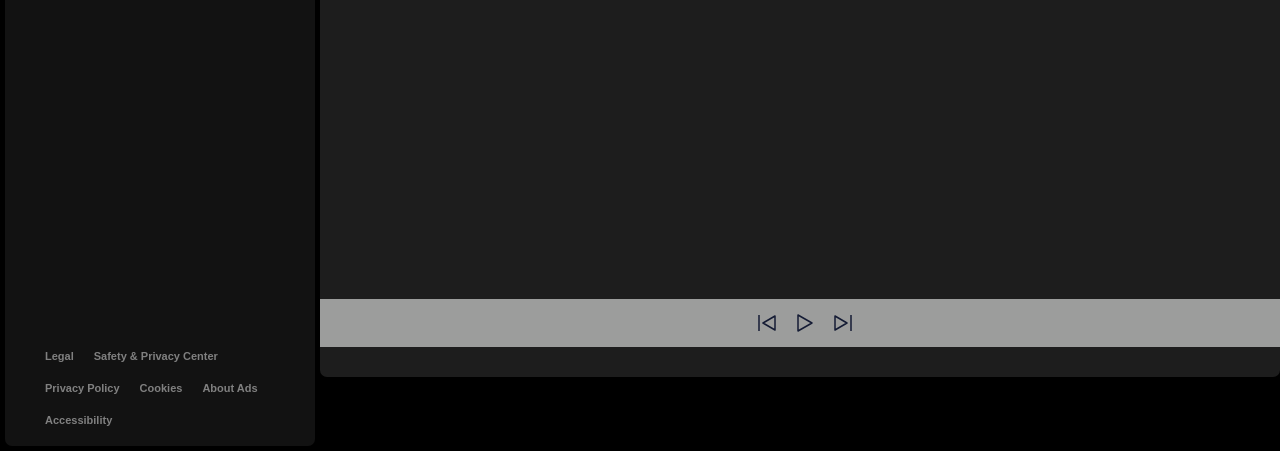
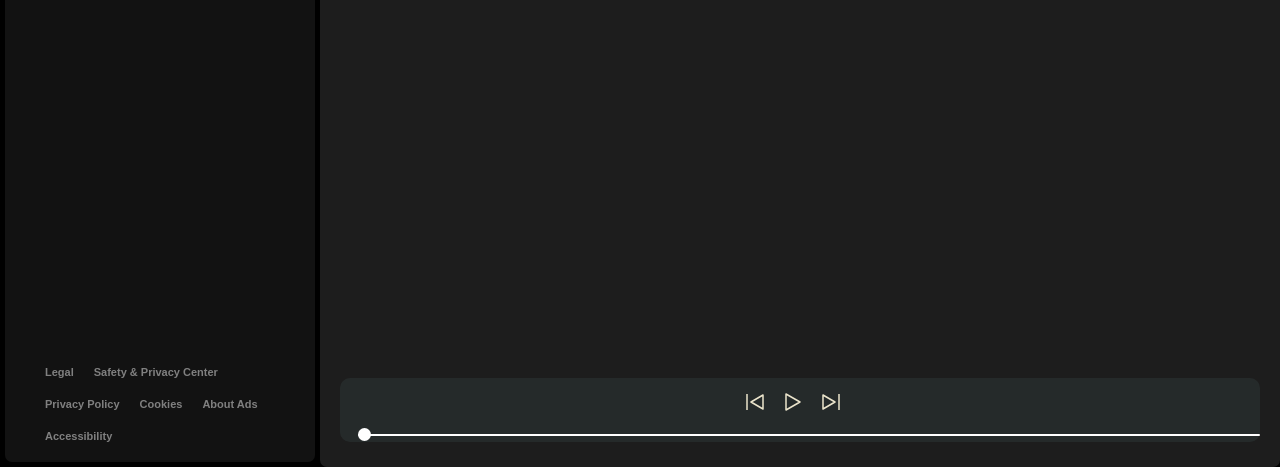
Before and after one commit to alkahaf/Spotify_Clone, a plain HTML site: page index.html in a window 1280 px wide. Shown: the part 328-800 px from the top of the page. Drawn offline with Linux system fonts and the light colour scheme; no server answers.

Commit message:
design seekbar

```diff
--- a/index.html
+++ b/index.html
@@ -271,7 +271,13 @@
                         </svg></button>
                 </div>
             </div>
+            <div class="playbarcontainer">
                 <div class="playbar">
+                    <div class="seekbar">
+                        <div class="circleimg">
+
+                        </div>
+                    </div>
                     <div class="songinfo"></div>
                     <div class="songbutton">
                         <img src="img/prevsong.svg" alt="">
@@ -281,6 +287,8 @@
                     </div>
                 </div>
             </div>
+
+        </div>
     </div>
     </div>
     <script src="script.js"></script>
--- a/script.js
+++ b/script.js
@@ -38,13 +38,9 @@ async function main() {
         </li>`;
     }
 
-    var audio = new Audio(songs[0]);
-    audio.play(); // Uncommented to play the audio
 
-    audio.addEventListener("loadeddata", () => {
-        let duration = audio.duration;
-        console.log(audio.duration, audio.currentSrc, audio.currentTime);
-    });
+
+
 }
 
 main();
--- a/style.css
+++ b/style.css
@@ -20,10 +20,9 @@
 .rightbox {
     color: white;
     margin-top: 5px;
-
     background-color: #1D1D1D;
     width: 75vw;
-    height: 700px;
+    min-height: 669px;
     position: relative;
     overflow: hidden;
 }
@@ -51,7 +50,7 @@
 
 .library {
     color: white;
-    min-height: 72vh;
+    min-height: 74vh;
     font-weight: 700;
     padding: 20px 20px 0px 20px;
     position: relative;
@@ -95,7 +94,7 @@
     display: flex;
     justify-content: space-between;
     font-weight: 600;
-    padding:  24px 24px 10px 24px;
+    padding: 24px 24px 10px 24px;
 }
 
 .albums-card img {
@@ -110,7 +109,7 @@
 }
 
 .container_albums {
-    margin:  0px 30px 0px 30px;
+    margin: 0px 30px 0px 30px;
     display: flex;
     gap: 10px;
     flex-wrap: wrap;
@@ -134,7 +133,8 @@
     align-items: center;
     box-shadow: 0 4px 6px rgba(0, 0, 0, 0.1);
     transition: bottom 0.3s ease, opacity 0.5s ease;
-    opacity: 0; /* Start with invisible */
+    opacity: 0;
+    /* Start with invisible */
 }
 
 .albums-card:hover .playbtn {
@@ -148,14 +148,18 @@
     width: 24px;
 }
 
-.playbar{
+.playbar {
     padding: 12px;
-    background-color: rgb(156, 157, 156);
-    width: 100%;
-    position: absolute;
+    filter: invert(1);
+    border-radius: 10px;
+    background-color: #dad5d5;
+    width: 70vw;
+    position: fixed;
     bottom: 30px;
+    height: 40px;
 }
-.songbutton{
+
+.songbutton {
     display: flex;
     justify-content: center;
     gap: 14px;
@@ -192,18 +196,22 @@ footer a:hover {
     text-decoration: underline;
 }
 
-.songList{
+.songList {
     height: 355px;
     overflow: auto;
-    margin-bottom: 44px ;
+    margin-bottom: 44px;
 }
+
 .songList ul {
-    list-style-type: decimal; /* Displays list items in decimal format (1, 2, 3, ...) */
-    padding-left: 12px; /* Adds some space between the numbers and the text */
+    list-style-type: decimal;
+    /* Displays list items in decimal format (1, 2, 3, ...) */
+    padding-left: 12px;
+    /* Adds some space between the numbers and the text */
 }
 
 .songList li {
-    padding: 10px; /* Adds padding around each list item */
+    padding: 10px;
+    /* Adds padding around each list item */
     list-style-type: decimal;
     display: flex;
     gap: 12px;
@@ -216,18 +224,43 @@ footer a:hover {
     justify-content: space-between;
 }
 
-.songList .info{
+.songList .info {
     font-size: 12px;
 }
-.playnow{
+
+.playnow {
     display: flex;
     justify-content: center;
     align-items: center;
 
 }
-.playnow span{
+
+.playnow span {
     font-size: 15px;
     width: 64px;
     padding: 12px;
 
 }
+.playbarcontainer{
+    display: flex;
+    justify-content: space-around;
+}
+.seekbar{
+    height: 2px;
+    width: 98%;
+    border-radius: 10px;
+    background: rgb(0, 0, 0);
+    position: absolute;
+    bottom: 0;
+    margin: 6px;
+}
+.circleimg{
+    width: 13px;
+    height: 13px;
+    border-radius: 13px;
+    background-color: black;
+    position: relative;
+    bottom: 6px;
+    left: 0%;
+    transition: left 0.5s;
+}
```
Also changed, not shown: 1 other file. Lines whose indentation alone changed are shown as unchanged.
